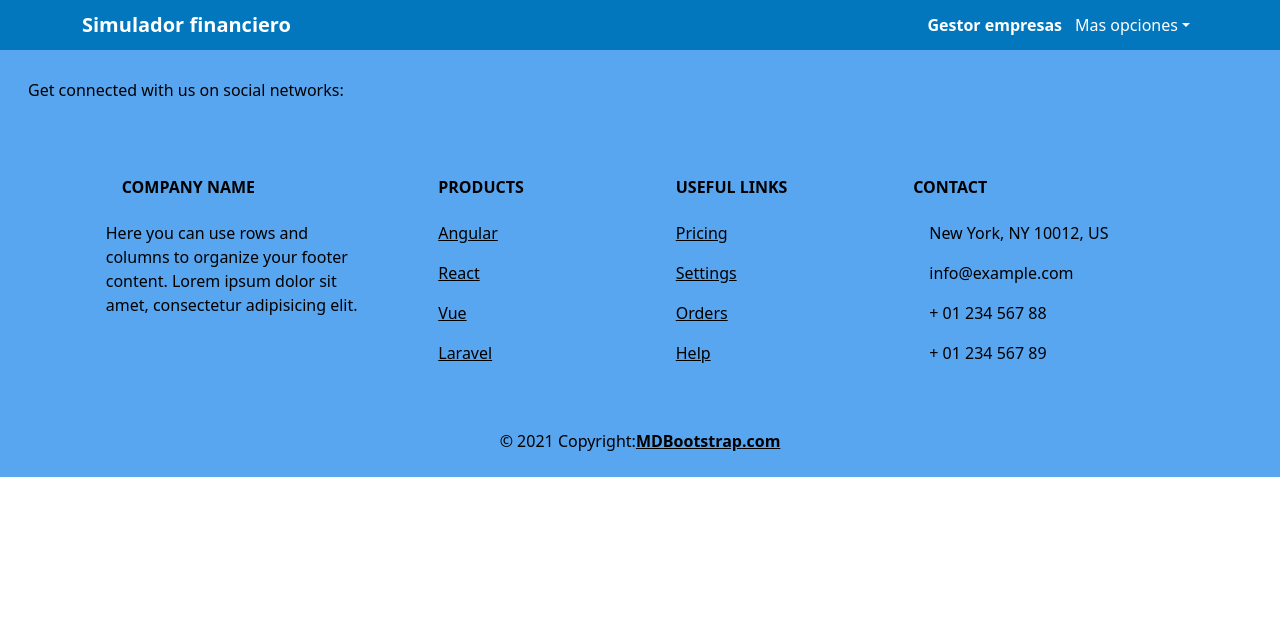
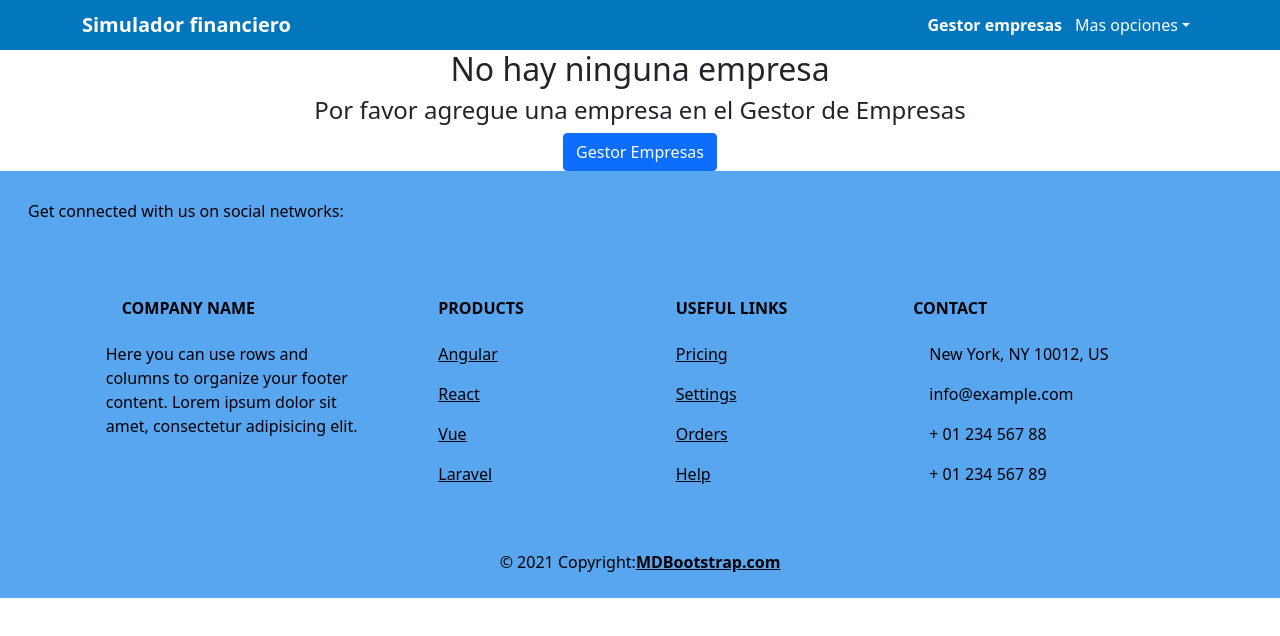
Before and after one commit to alfatlaloc/Simuladores, a React (Create React App) app: page /unaempresa in a window 1280 px wide. Shown: the top 636 px of the page. Built offline with nearby package versions, Linux system fonts and the light colour scheme.

Commit message:
Cambio nombre de la empresa y back button

```diff
--- a/src/Components/Simulador/UnaEmpresa.tsx
+++ b/src/Components/Simulador/UnaEmpresa.tsx
@@ -1,6 +1,7 @@
 import { useEffect, useState } from "react";
-import { Form } from "react-bootstrap";
+import { Form,Button } from "react-bootstrap";
 import { useSelector } from "react-redux";
+import { useHistory } from "react-router";
 import { EmpresaState } from "../../Redux/types";
 import Empresa, { Producto } from "../Classes/Empresa";
 import TablaIngresoNeto from "./TablaIngresoNeto";
@@ -10,6 +11,7 @@ const UnaEmpresa = () => {
 
   const [empresaA, setEmpresaA] = useState<Empresa>();
   const [productoO, setProductoO] = useState<Producto>();
+  const history = useHistory();
 
   useEffect(() => {
     if (!empresaA) setEmpresaA(empresas[0]);
@@ -92,7 +94,13 @@ const UnaEmpresa = () => {
         </Form>
       </div>
     );
-  return null;
+  return (
+    <div className="pagina">
+      <h2>No hay ninguna empresa</h2>
+      <h4>Por favor agregue una empresa en el Gestor de Empresas</h4>
+      <Button onClick={()=> {history.push("/simulador")}}> Gestor Empresas</Button>
+    </div>
+  );
 };
 
 export default UnaEmpresa;
```
